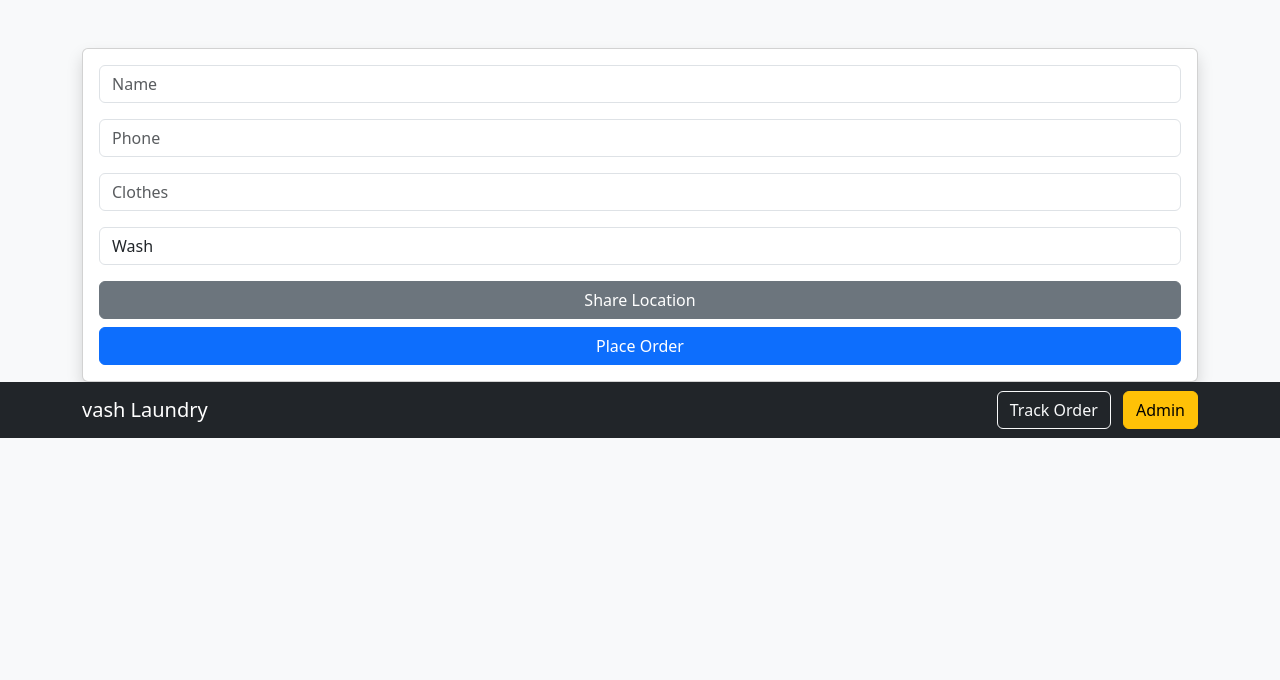
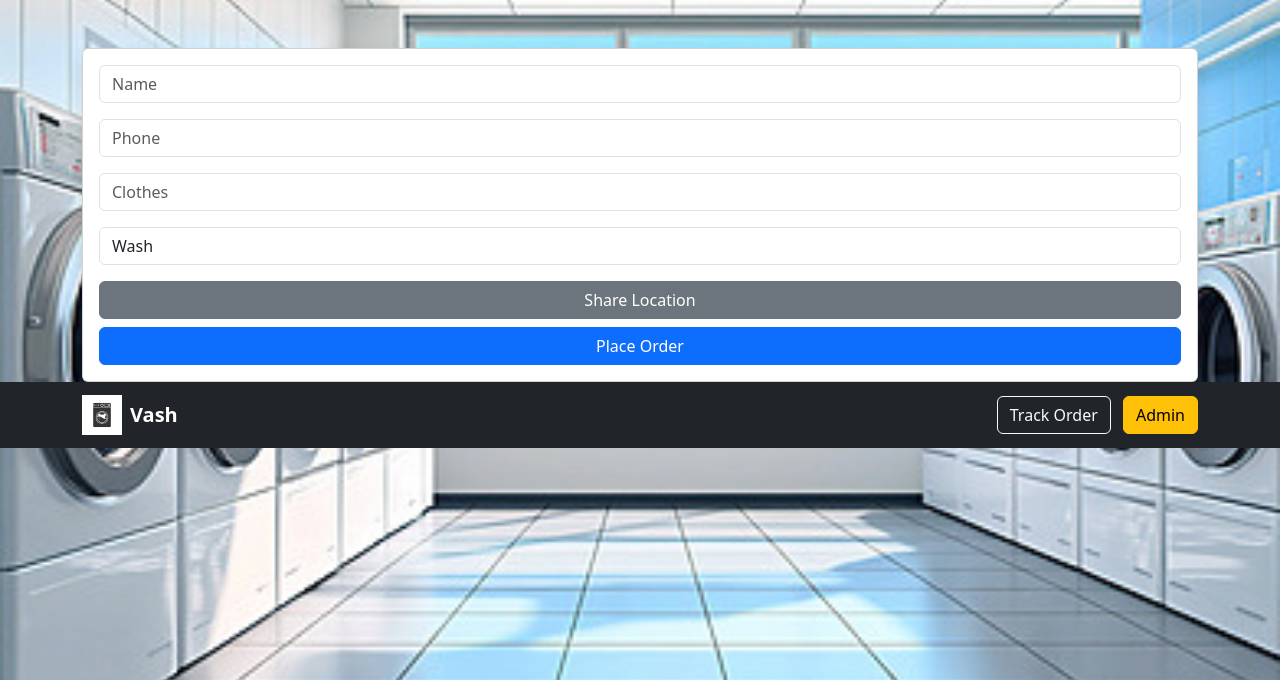
Before and after one commit to Likith1269/laundry-app, a Flask app: page / in a window 1280 px wide. Shown: the part 56-736 px from the top of the page. Run offline with Flask 3, Linux system fonts and the light colour scheme.

Commit message:
Added images

```diff
--- a/templates/index.html
+++ b/templates/index.html
@@ -53,10 +53,18 @@ function getLocation() {
 }
 </script>
 
-</body>
+<body style="
+background: url('{{ url_for('static', filename='images/bg.jpg') }}') no-repeat center center fixed;
+background-size: cover;
+">
+
 <nav class="navbar navbar-expand-lg navbar-dark bg-dark">
     <div class="container">
-        <a class="navbar-brand" href="/">vash Laundry</a>
+        <a class="navbar-brand d-flex align-items-center" href="/">
+    <img src="{{ url_for('static', filename='images/logo.png') }}" width="40" height="40" class="me-2">
+    <strong>Vash</strong>
+</a>
+
 
         <div class="ms-auto">
             <a href="/track" class="btn btn-outline-light me-2">Track Order</a>
```
Also changed, not shown: static/images/bg.jpg (added), static/images/logo.png (added), 2 other files.
